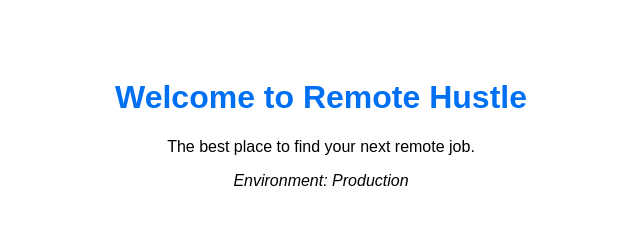
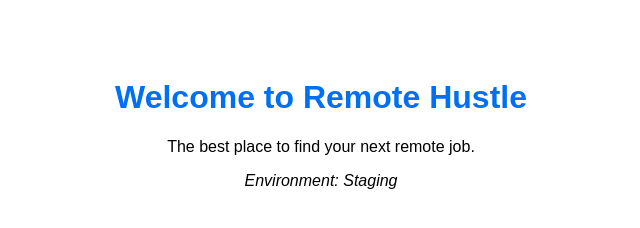
Before and after one commit to neyo55/remote-hustle-app, a plain HTML site: page index.html in a window 1280 px wide. Shown: the full height of the page, 319-959 px from the left. Drawn offline with Linux system fonts and the light colour scheme.

Commit message:
Change environment label from Production to Staging

```diff
--- a/index.html
+++ b/index.html
@@ -12,6 +12,6 @@
 <body>
     <h1>Welcome to Remote Hustle</h1>
     <p>The best place to find your next remote job.</p>
-    <p><em>Environment: Production</em></p>
+    <p><em>Environment: Staging</em></p>
 </body>
 </html>
```
